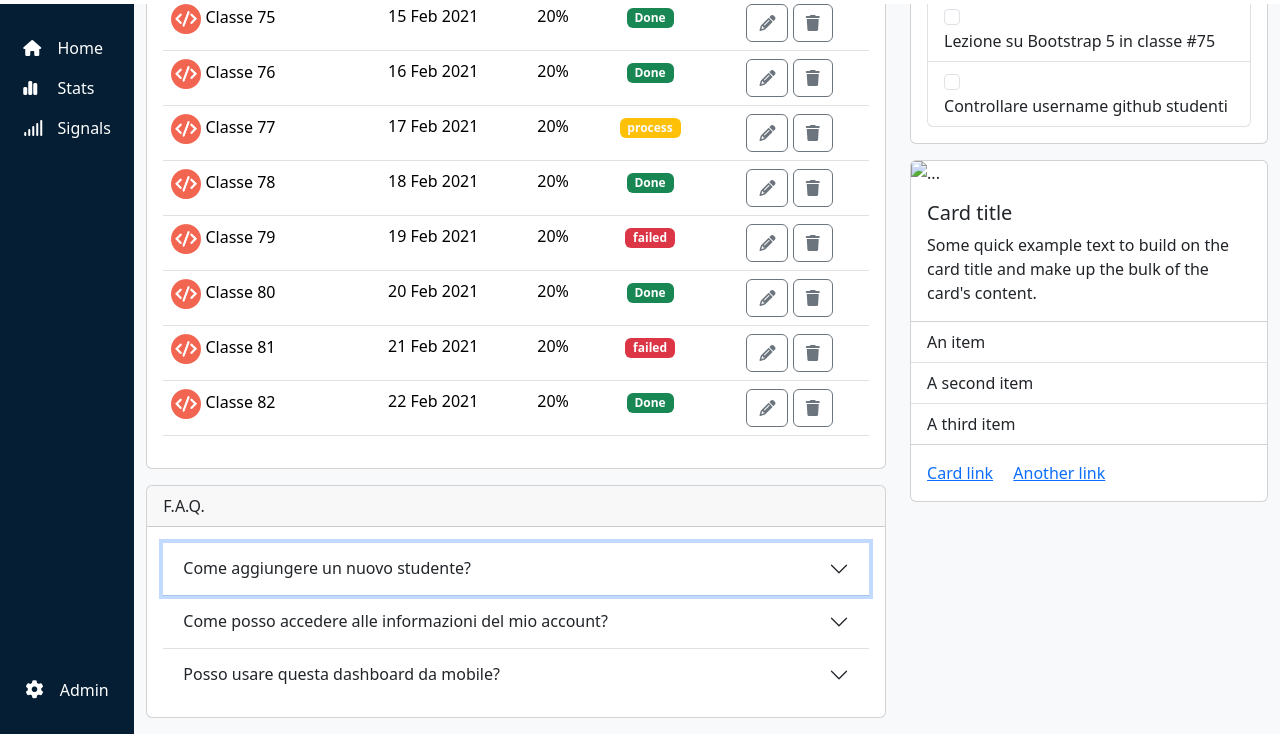
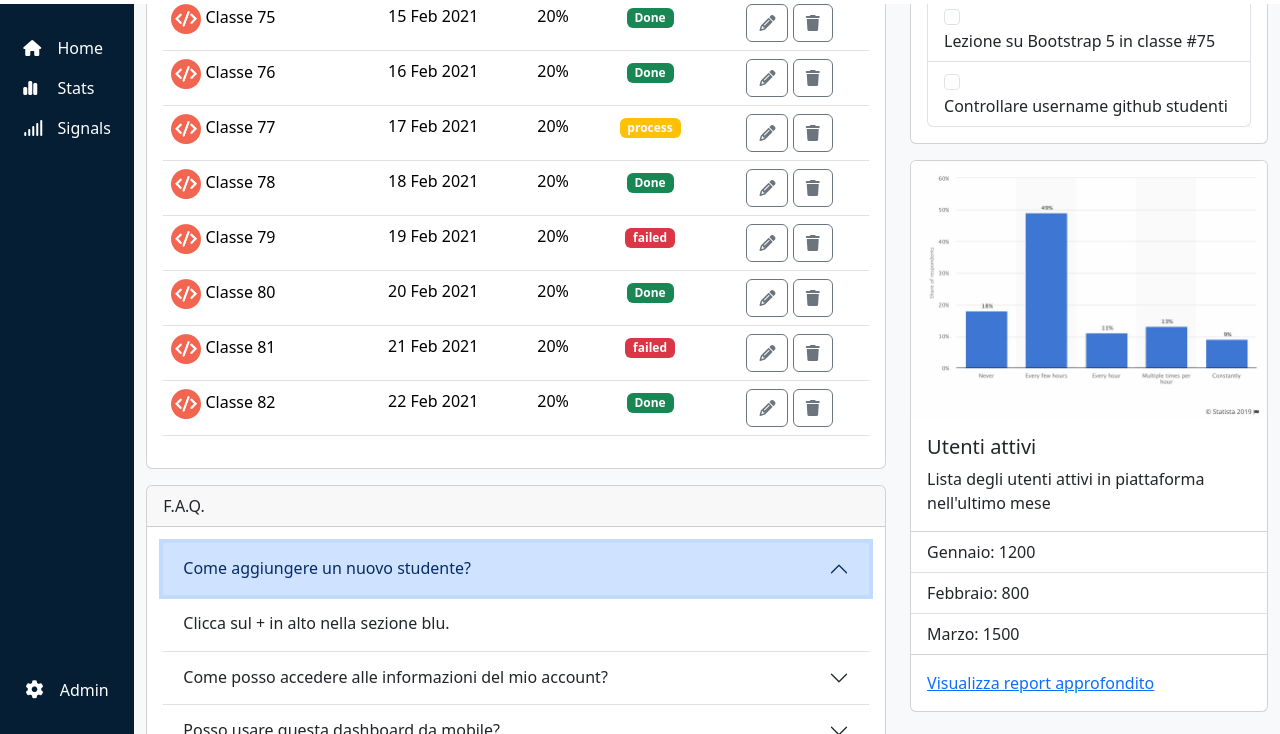
Before and after one commit to giorgiagalbullicavazzini/html-css-bootstrap-dashboard, a plain HTML site: page index.html in a window 1280 px wide. Both pictures are taken after a click on the button "Come aggiungere un nuovo studente?". Shown: the part 66-800 px from the top of the page. Drawn offline with nearby package versions, Linux system fonts and the light colour scheme.

Commit message:
main stats section

```diff
--- a/index.html
+++ b/index.html
@@ -311,11 +311,11 @@
                   <div class="accordion accordion-flush" id="accordionExample">
                     <div class="accordion-item">
                       <h2 class="accordion-header" id="headingOne">
-                        <button class="accordion-button" type="button" data-bs-toggle="collapse" data-bs-target="#collapseOne" aria-expanded="true" aria-controls="collapseOne">
+                        <button class="accordion-button collapsed" type="button" data-bs-toggle="collapse" data-bs-target="#collapseOne" aria-expanded="false" aria-controls="collapseOne">
                           Come aggiungere un nuovo studente?
                         </button>
                       </h2>
-                      <div id="collapseOne" class="accordion-collapse collapse show" aria-labelledby="headingOne" data-bs-parent="#accordionExample">
+                      <div id="collapseOne" class="accordion-collapse collapse" aria-labelledby="headingOne" data-bs-parent="#accordionExample">
                         <div class="accordion-body">
                           Clicca sul + in alto nella sezione blu.
                         </div>
@@ -376,19 +376,18 @@
 
               <!-- Stats -->
               <div class="card">
-                <img src="..." class="card-img-top" alt="...">
+                <img src="img/stats.jpeg" class="card-img-top" alt="Statistiche degli utenti attivi">
                 <div class="card-body">
-                  <h5 class="card-title">Card title</h5>
-                  <p class="card-text">Some quick example text to build on the card title and make up the bulk of the card's content.</p>
+                  <h5 class="card-title">Utenti attivi</h5>
+                  <p class="card-text">Lista degli utenti attivi in piattaforma nell'ultimo mese</p>
                 </div>
                 <ul class="list-group list-group-flush">
-                  <li class="list-group-item">An item</li>
-                  <li class="list-group-item">A second item</li>
-                  <li class="list-group-item">A third item</li>
+                  <li class="list-group-item">Gennaio: 1200</li>
+                  <li class="list-group-item">Febbraio: 800</li>
+                  <li class="list-group-item">Marzo: 1500</li>
                 </ul>
                 <div class="card-body">
-                  <a href="#" class="card-link">Card link</a>
-                  <a href="#" class="card-link">Another link</a>
+                  <a href="#" class="card-link">Visualizza report approfondito</a>
                 </div>
               </div>
               <!-- // Stats -->
```
